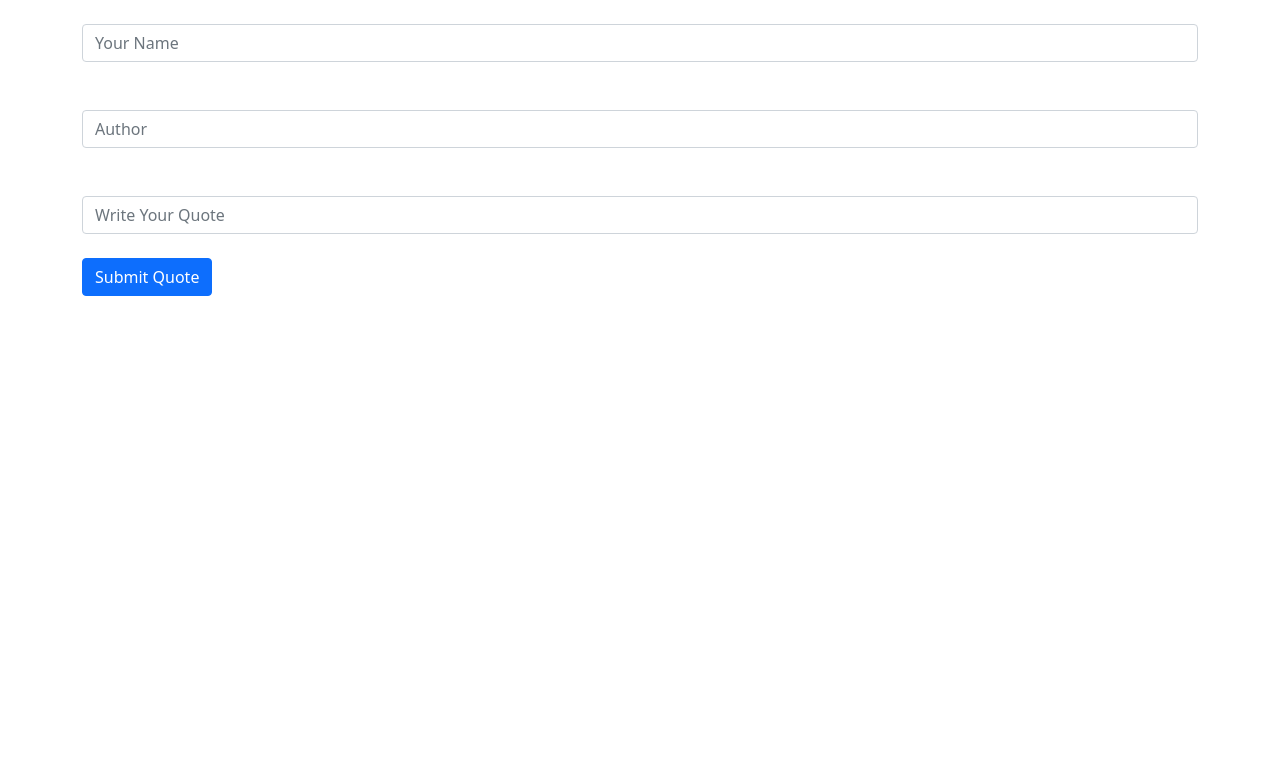
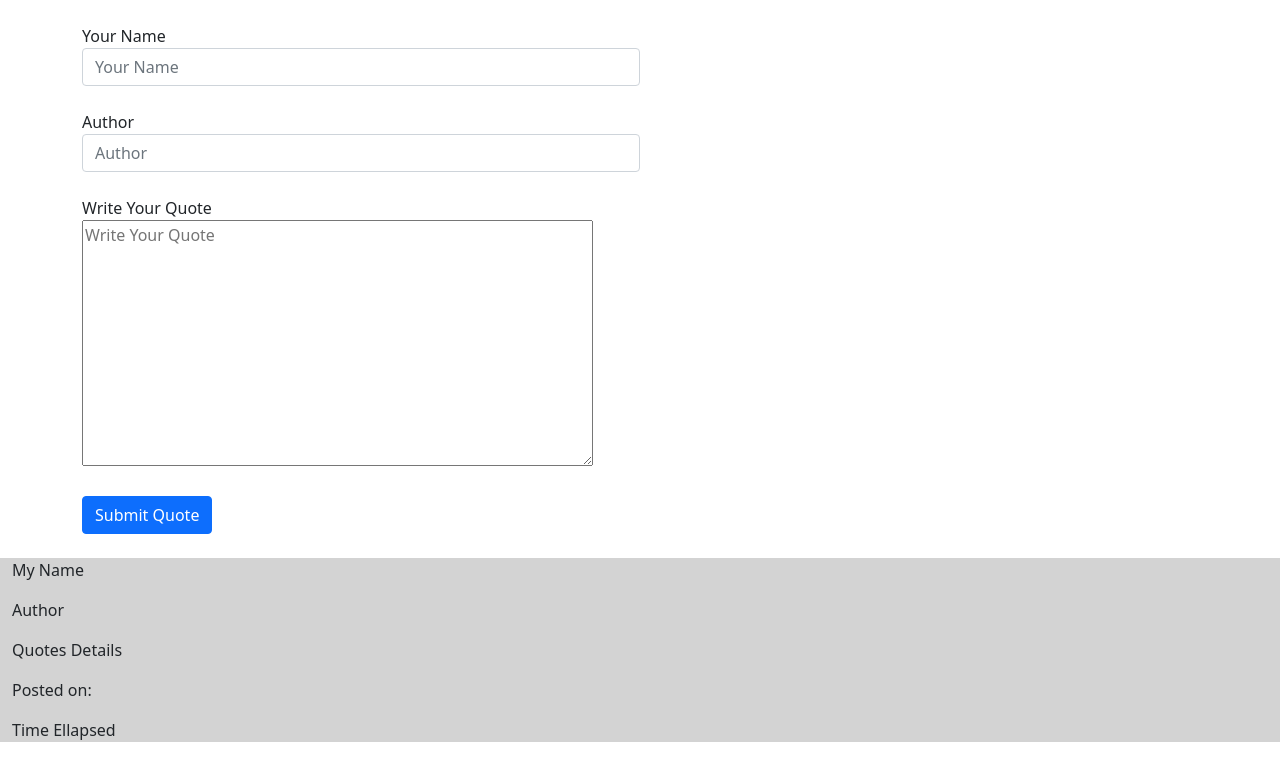
Before and after one commit to DKorir/Quotes-App, an Angular app in the folder Quotes/: page / in a window 1280 px wide. Shown: the top 780 px of the page. Built offline with nearby package versions, Linux system fonts and the light colour scheme.

Commit message:
initial commit add container for displaying quote details

```diff
--- a/Quotes/src/app/app.component.css
+++ b/Quotes/src/app/app.component.css
@@ -0,0 +1,3 @@
+.container-fluid{
+    background-color: lightgray;
+}
--- a/Quotes/src/app/app.component.html
+++ b/Quotes/src/app/app.component.html
@@ -1 +1,8 @@
 <app-form></app-form>
+<div class="container-fluid">
+  <p>My Name</p>
+  <p>Author</p>
+  <p>Quotes Details</p>
+  <p>Posted on:</p>
+  <p>Time Ellapsed</p>
+</div>
--- a/Quotes/src/app/form/form.component.css
+++ b/Quotes/src/app/form/form.component.css
@@ -0,0 +1,3 @@
+input{
+    width: 50%;
+}
--- a/Quotes/src/app/form/form.component.html
+++ b/Quotes/src/app/form/form.component.html
@@ -1,16 +1,16 @@
 <div class="container">
     <form action="">
-        <div class="form-group">
-            <label for="Your Name"></label>
+        <div class=""><br>
+            <label for="">Your Name</label>
             <input type="text" class="form-control" name="" id="" placeholder="Your Name">
         </div><br>
         <div class="form-group">
-            <label for="Author"></label>
+            <label for="">Author </label>
             <input type="text" class="form-control" name="" id="" placeholder="Author">
         </div><br>
         <div class="form-group">
-            <label for="Write your quote"></label>
-            <input type="text" class="form-control" name="" id="" placeholder="Write Your Quote">
+            <label for="">Write Your Quote</label><br>
+            <textarea placeholder="Write Your Quote" name="" id="" cols="53" rows="10"></textarea>
         </div><br>
         <div class="form-group">
             <button class="btn btn-primary">Submit Quote</button>
```
